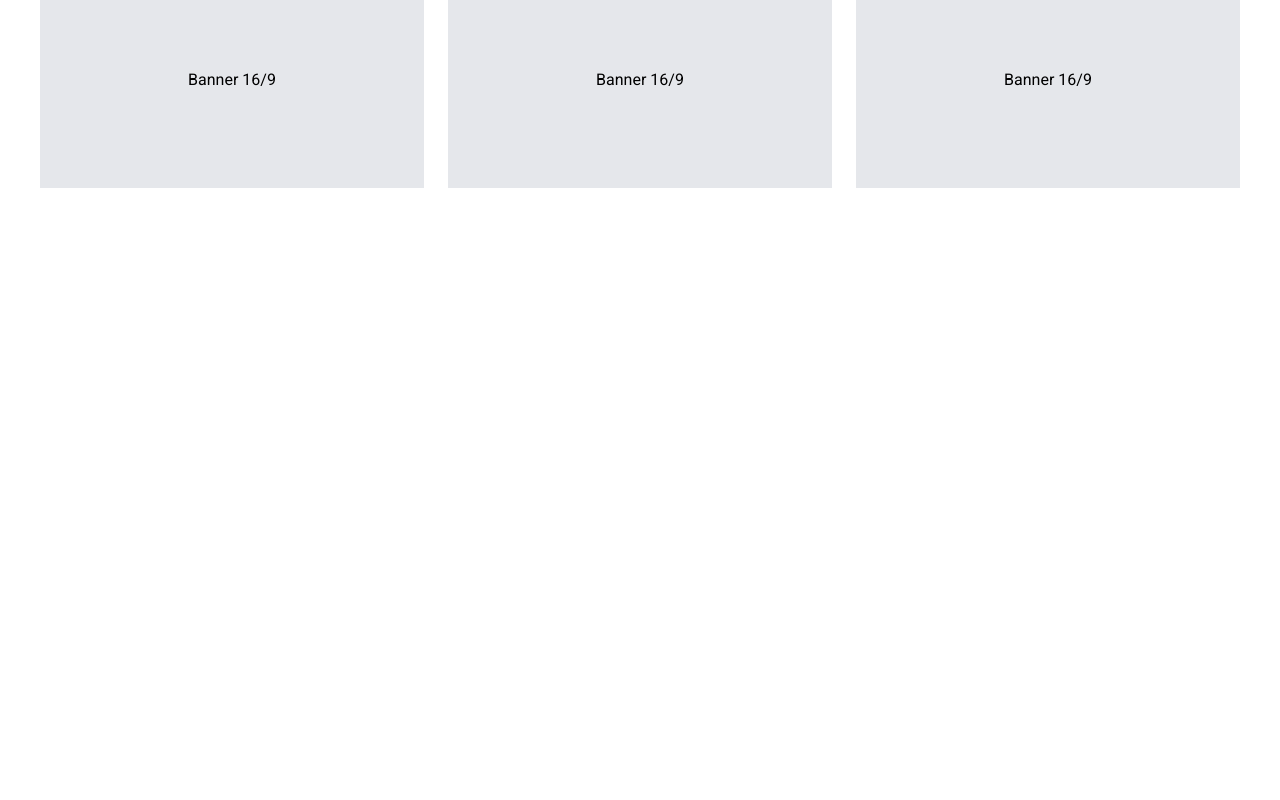
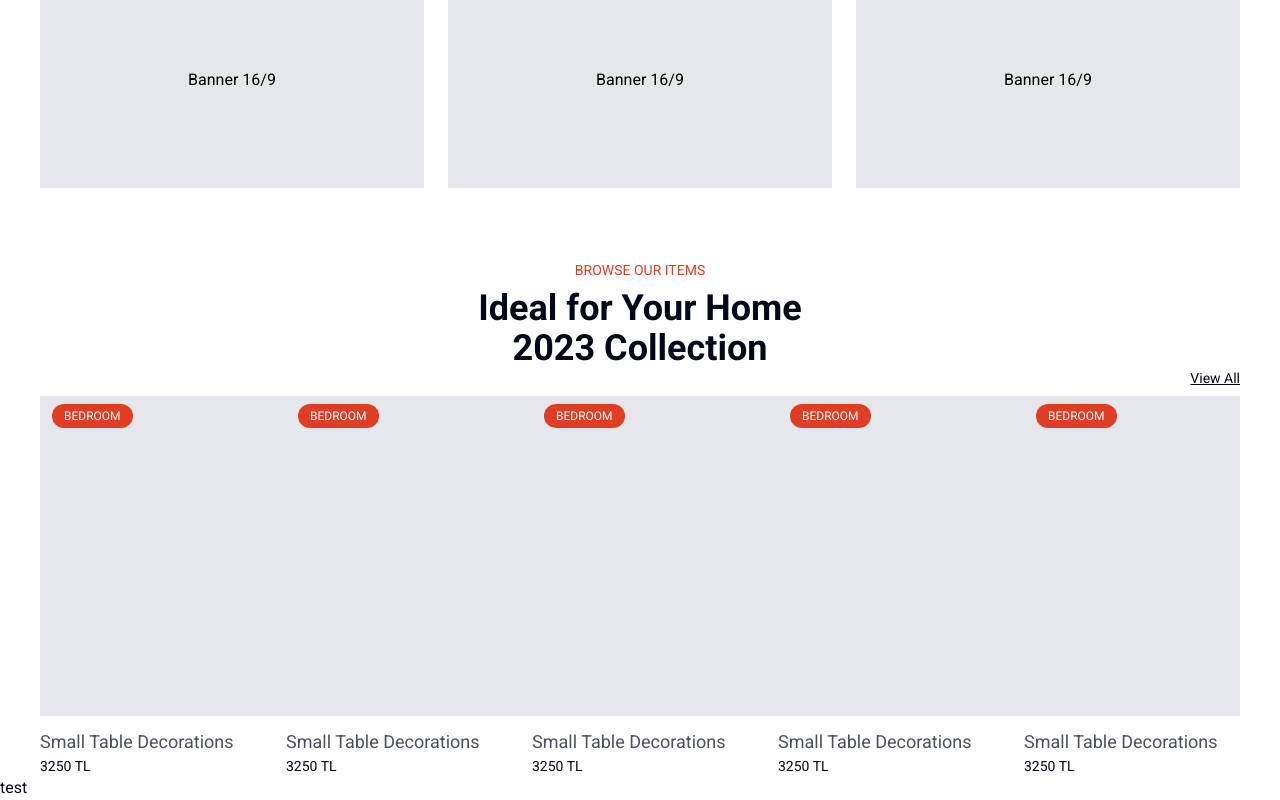
Before and after one commit to sellimenes/shade-ecom, a Next.js app: page / in a window 1280 px wide. Shown: the part 738-1538 px from the top of the page. Before the commit the page ends 926 px from the top, so only its background shows below. Built offline with nearby package versions, Linux system fonts and the light colour scheme.

Commit message:
collections component ui added

```diff
--- a/app/page.tsx
+++ b/app/page.tsx
@@ -3,13 +3,16 @@ import * as React from "react";
 import { Carousel } from "@/components/Carousel";
 import { Services } from "@/components/Services";
 import TripleBanners from "@/components/TripleBanners";
+import CollectionProductsCarousel from "@/components/CollectionProductsCarousel";
 
 export default function Home() {
   return (
-    <main className="w-full h-screen">
+    <main className="w-full h-full">
       <Carousel height="550px" />
       <Services />
       <TripleBanners />
+      <CollectionProductsCarousel />
+      <div>test</div>
     </main>
   );
 }
--- /dev/null
+++ b/components/CollectionProductsCarousel.tsx
@@ -0,0 +1,95 @@
+"use client";
+
+import Link from "next/link";
+import React from "react";
+
+// Import Swiper React components
+import { Swiper, SwiperSlide } from "swiper/react";
+
+// Import Swiper styles
+import "swiper/css";
+import "swiper/css/free-mode";
+import "swiper/css/pagination";
+
+// import required modules
+import { FreeMode } from "swiper/modules";
+
+type Props = {};
+
+const CollectionProductsCarousel = (props: Props) => {
+  return (
+    <section className="px-10 w-full pt-6">
+      <h3 className="uppercase text-primary text-sm text-center my-2">
+        Browse Our Items
+      </h3>
+      <h4 className="text-4xl font-semibold text-center">
+        Ideal for Your Home <br />
+        2023 Collection
+      </h4>
+      <div className="flex flex-col gap-2">
+        <Link href="/products" className="underline text-sm block ml-auto">
+          <span>View All</span>
+        </Link>
+        <Swiper
+          slidesPerView={5}
+          spaceBetween={30}
+          freeMode={true}
+          pagination={{
+            clickable: true,
+          }}
+          modules={[FreeMode]}
+          className="w-full"
+        >
+          <SwiperSlide>
+            <SingleProductCard />
+          </SwiperSlide>
+          <SwiperSlide>
+            <SingleProductCard />
+          </SwiperSlide>
+          <SwiperSlide>
+            <SingleProductCard />
+          </SwiperSlide>
+          <SwiperSlide>
+            <SingleProductCard />
+          </SwiperSlide>
+          <SwiperSlide>
+            <SingleProductCard />
+          </SwiperSlide>
+          <SwiperSlide>
+            <SingleProductCard />
+          </SwiperSlide>
+          <SwiperSlide>
+            <SingleProductCard />
+          </SwiperSlide>
+          <SwiperSlide>
+            <SingleProductCard />
+          </SwiperSlide>
+          <SwiperSlide>
+            <SingleProductCard />
+          </SwiperSlide>
+        </Swiper>
+      </div>
+    </section>
+  );
+};
+
+export default CollectionProductsCarousel;
+
+const SingleProductCard = () => {
+  return (
+    <div className="w-80">
+      <div className=" aspect-square bg-gray-200 relative">
+        <div className="uppercase absolute top-2 left-3 px-3 py-1 rounded-full bg-primary text-white text-xs">
+          Bedroom
+        </div>
+        {/* <img src="" alt=""/> */}
+      </div>
+      <div className="mt-3">
+        <h3 className="text-lg font-light opacity-70">
+          Small Table Decorations
+        </h3>
+        <p className="text-sm font-medium">3250 TL</p>
+      </div>
+    </div>
+  );
+};
```
